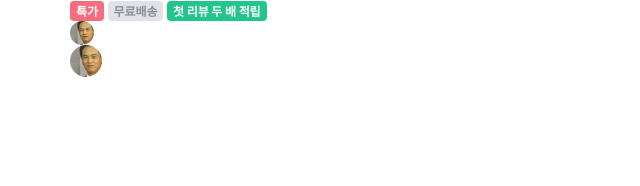
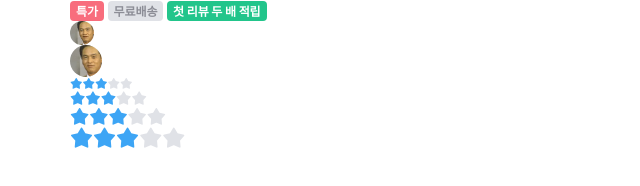
Before and after one commit to hxxtae/tomorrow-house, a website: page index.html in a window 1280 px wide. Shown: the whole page, without its empty margins (0-640 px from the left). Drawn offline with nearby package versions, Linux system fonts and the light colour scheme; files that its build step writes are made by us from their sources; files whose address does not match are found by name.

Commit message:
:rose: Implement star-rating components

```diff
--- a/index.html
+++ b/index.html
@@ -40,7 +40,37 @@
         <div class='avatar-32'>
           <img src="./assets/images/img-user-01.jpg" alt="사달라 아저씨">
         </div>
-      </div>
+
+        <div>
+          <div class='star-rating-13'>
+            <i class="ic-star is-active"></i>
+            <i class="ic-star is-active"></i>
+            <i class="ic-star is-active"></i>
+            <i class="ic-star"></i>
+            <i class="ic-star"></i>
+          </div>
+          <div class='star-rating-16'>
+            <i class="ic-star is-active"></i>
+            <i class="ic-star is-active"></i>
+            <i class="ic-star is-active"></i>
+            <i class="ic-star"></i>
+            <i class="ic-star"></i>
+          </div>
+          <div class='star-rating-20'>
+            <i class="ic-star is-active"></i>
+            <i class="ic-star is-active"></i>
+            <i class="ic-star is-active"></i>
+            <i class="ic-star"></i>
+            <i class="ic-star"></i>
+          </div>
+          <div class='star-rating-24'>
+            <i class="ic-star is-active"></i>
+            <i class="ic-star is-active"></i>
+            <i class="ic-star is-active"></i>
+            <i class="ic-star"></i>
+            <i class="ic-star"></i>
+          </div>
+        </div>
     </div>
 
 
--- a/style/main.scss
+++ b/style/main.scss
@@ -15,6 +15,7 @@
 
 @import './modules/tags';
 @import './modules/avatar';
+@import './modules/star-ratings';
 
 
 //$hongsi: 1;
--- /dev/null
+++ b/style/modules/_star-ratings.scss
@@ -0,0 +1,31 @@
+%star-rating-base {
+  @include flexbox(start);
+
+  .ic-star {
+    color: $border;
+
+    &.is-active {
+      color: $blue;
+    }
+  }
+}
+
+.star-rating-13 {
+  @extend %star-rating-base;
+  font-size: 13px;
+}
+
+.star-rating-16 {
+  @extend %star-rating-base;
+  font-size: 16px;
+}
+
+.star-rating-20 {
+  @extend %star-rating-base;
+  font-size: 20px;
+}
+
+.star-rating-24 {
+  @extend %star-rating-base;
+  font-size: 24px;
+}
```
